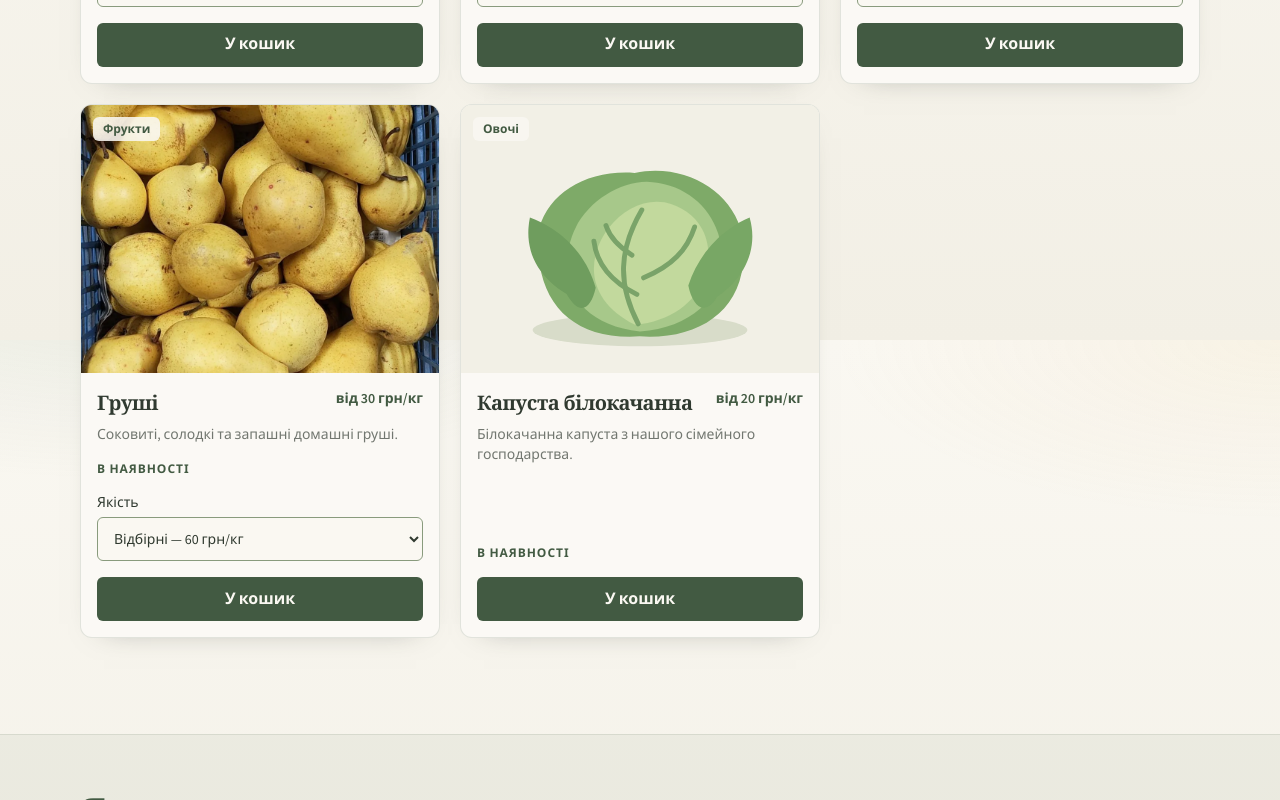
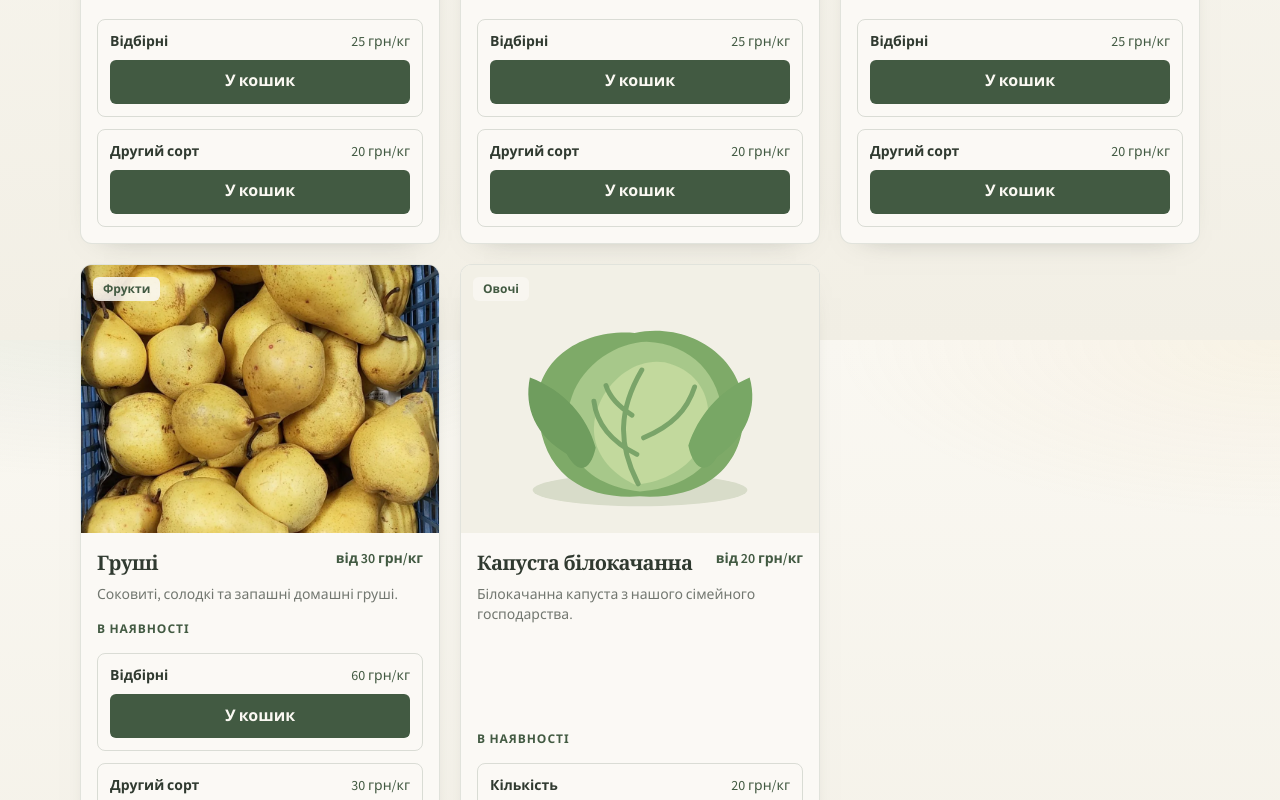
Before and after one commit to AnnaOmeliuk/milushi-garden, a React (Vite) app: page / in a window 1280 px wide. Shown: the part 2060-2860 px from the top of the page. Built offline with nearby package versions, Linux system fonts and the light colour scheme.

Commit message:
feat: separate quantity controls for selected and second grade on product cards

```diff
--- a/src/components/ProductCard.tsx
+++ b/src/components/ProductCard.tsx
@@ -1,4 +1,3 @@
-import { useState } from 'react'
 import { Link } from 'react-router-dom'
 import { useCart } from '../context/CartContext'
 import type { Quality } from '../types/product'
@@ -15,13 +14,19 @@ export function ProductCard({ product, availability }: Props) {
   const status = availability ?? getEffectiveAvailability(product)
   const unavailable = status === 'out_of_stock'
   const { items, add, update, remove } = useCart()
-  const [quality, setQuality] = useState<Quality>('selected')
-  const hasSecondGrade = product.secondGradePricePerKg !== undefined
-  const chosenQuality = hasSecondGrade ? quality : 'selected'
-  const quantity = items.find(item => item.slug === product.slug && item.quality === chosenQuality)?.quantity ?? 0
-  function addToCart() {
+  const qualities: Quality[] = product.secondGradePricePerKg === undefined ? ['selected'] : ['selected', 'second']
+  const quantityFor = (quality: Quality) => items.find(item => item.slug === product.slug && item.quality === quality)?.quantity ?? 0
+  const changeQuantity = (quality: Quality, direction: 'increase' | 'decrease') => {
     if (unavailable) return
-    add(product.slug, chosenQuality, 1)
+    const quantity = quantityFor(quality)
+    if (direction === 'increase') {
+      if (quantity === 0) add(product.slug, quality, 1)
+      else if (quantity < 999) update(product.slug, quality, Math.min(999, Number((quantity + 0.5).toFixed(2))))
+    } else if (quantity <= 1) {
+      remove(product.slug, quality)
+    } else {
+      update(product.slug, quality, Number((quantity - 0.5).toFixed(2)))
+    }
   }
 
   return (
@@ -59,26 +64,34 @@ export function ProductCard({ product, availability }: Props) {
         >
           {getAvailabilityLabel(product, status)}
         </p>
-        {hasSecondGrade && !unavailable && (
-          <label className="mt-2 text-sm text-[var(--color-text)]">Якість
-            <select value={quality} onChange={event => { setQuality(event.target.value as Quality) }}
-              className="mt-1 block min-h-11 w-full rounded-md border border-[var(--color-soft-green)] bg-[var(--color-bg)] px-3">
-              <option value="selected">{QUALITY_LABELS.selected} — {product.pricePerKg} грн/{UNIT_LABELS[product.unit]}</option>
-              <option value="second">{QUALITY_LABELS.second} — {product.secondGradePricePerKg} грн/{UNIT_LABELS[product.unit]}</option>
-            </select>
-          </label>
-        )}
         {unavailable ? (
           <button type="button" disabled className="mt-2 min-h-11 w-full rounded-md bg-[var(--color-green)] px-4 py-2 font-semibold text-[var(--color-bg)] opacity-50">Немає в наявності</button>
-        ) : quantity === 0 ? (
-          <button type="button" onClick={addToCart} className="mt-2 min-h-11 w-full rounded-md bg-[var(--color-green)] px-4 py-2 font-semibold text-[var(--color-bg)] transition hover:bg-[var(--color-leaf)]">У кошик</button>
         ) : (
-          <div className="mt-2 flex min-h-11 items-center justify-between gap-2" role="group" aria-label={`Кількість ${product.name}`}>
-            <button type="button" aria-label="Зменшити кількість" onClick={() => quantity <= 1 ? remove(product.slug, chosenQuality) : update(product.slug, chosenQuality, Number((quantity - 0.5).toFixed(2)))}
-              className="min-h-11 min-w-11 rounded-md border border-[var(--color-green)] text-xl font-semibold text-[var(--color-green)]">−</button>
-            <span className="text-center text-sm font-semibold" aria-live="polite">{quantity.toLocaleString('uk-UA')} {UNIT_LABELS[product.unit]}</span>
-            <button type="button" aria-label="Збільшити кількість" disabled={quantity >= 999} onClick={() => update(product.slug, chosenQuality, Number((quantity + 0.5).toFixed(2)))}
-              className="min-h-11 min-w-11 rounded-md bg-[var(--color-green)] text-xl font-semibold text-[var(--color-bg)] disabled:opacity-50">+</button>
+          <div className="mt-2 space-y-3">
+            {qualities.map(quality => {
+              const quantity = quantityFor(quality)
+              const price = quality === 'second' ? product.secondGradePricePerKg : product.pricePerKg
+              return (
+                <div key={quality} className="rounded-lg border border-[color-mix(in_srgb,var(--color-green)_18%,transparent)] p-3">
+                  <div className="mb-2 flex items-center justify-between gap-2 text-sm">
+                    <span className="font-semibold text-[var(--color-text)]">{qualities.length > 1 ? QUALITY_LABELS[quality] : 'Кількість'}</span>
+                    <span className="text-[var(--color-green)]">{price} грн/{UNIT_LABELS[product.unit]}</span>
+                  </div>
+                  {quantity === 0 ? (
+                    <button type="button" onClick={() => changeQuantity(quality, 'increase')} aria-label={`Додати ${product.name}, ${QUALITY_LABELS[quality]}`}
+                      className="min-h-11 w-full rounded-md bg-[var(--color-green)] px-3 font-semibold text-[var(--color-bg)] hover:bg-[var(--color-leaf)]">У кошик</button>
+                  ) : (
+                    <div className="flex min-h-11 items-center justify-between gap-2" role="group" aria-label={`Кількість ${product.name}, ${QUALITY_LABELS[quality]}`}>
+                      <button type="button" aria-label={`Зменшити кількість: ${QUALITY_LABELS[quality]}`} onClick={() => changeQuantity(quality, 'decrease')}
+                        className="min-h-11 min-w-11 rounded-md border border-[var(--color-green)] text-xl font-semibold text-[var(--color-green)]">−</button>
+                      <span className="text-center text-sm font-semibold" aria-live="polite">{quantity.toLocaleString('uk-UA')} {UNIT_LABELS[product.unit]}</span>
+                      <button type="button" aria-label={`Збільшити кількість: ${QUALITY_LABELS[quality]}`} disabled={quantity >= 999} onClick={() => changeQuantity(quality, 'increase')}
+                        className="min-h-11 min-w-11 rounded-md bg-[var(--color-green)] text-xl font-semibold text-[var(--color-bg)] disabled:opacity-50">+</button>
+                    </div>
+                  )}
+                </div>
+              )
+            })}
           </div>
         )}
       </div>
```
